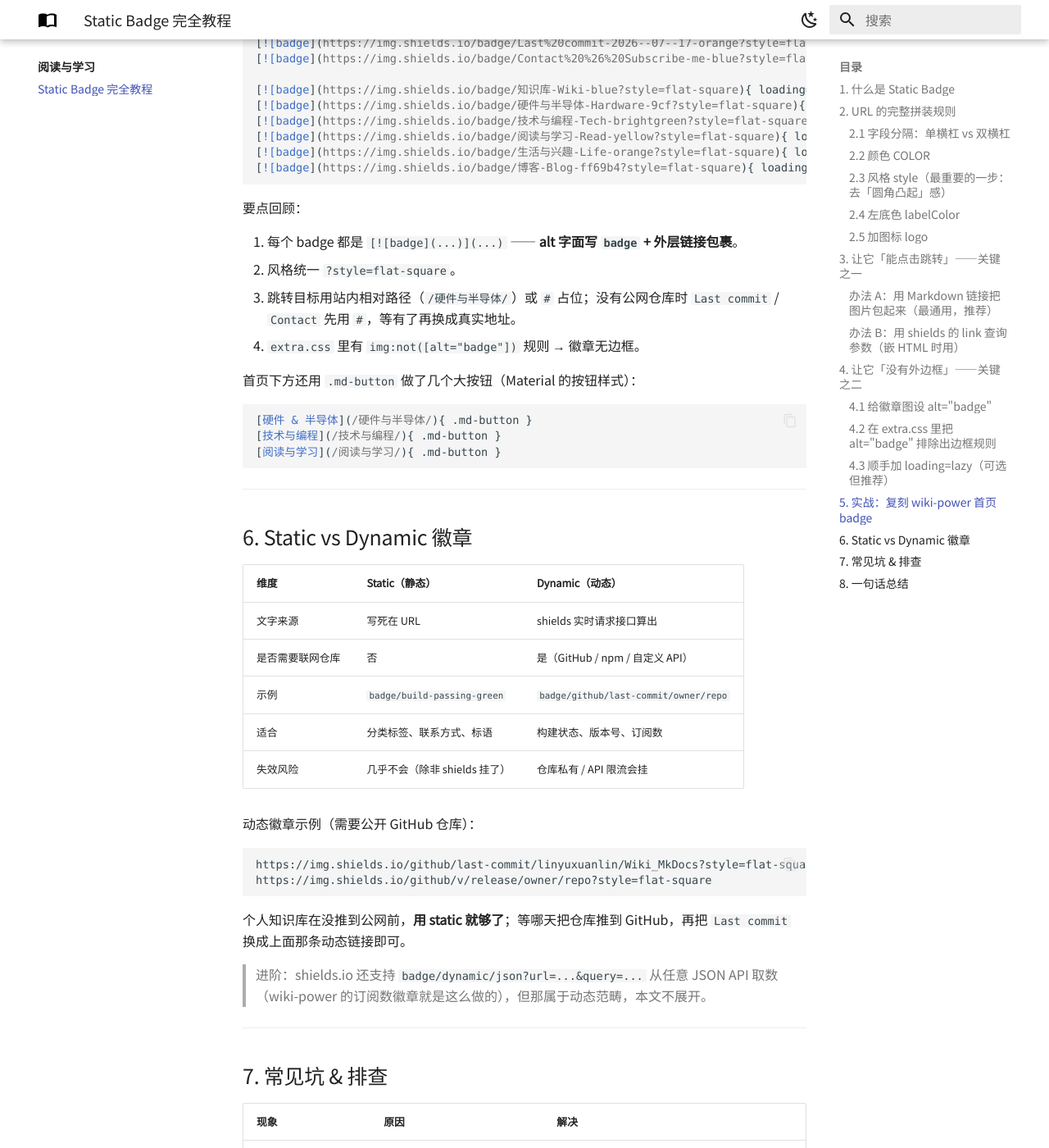
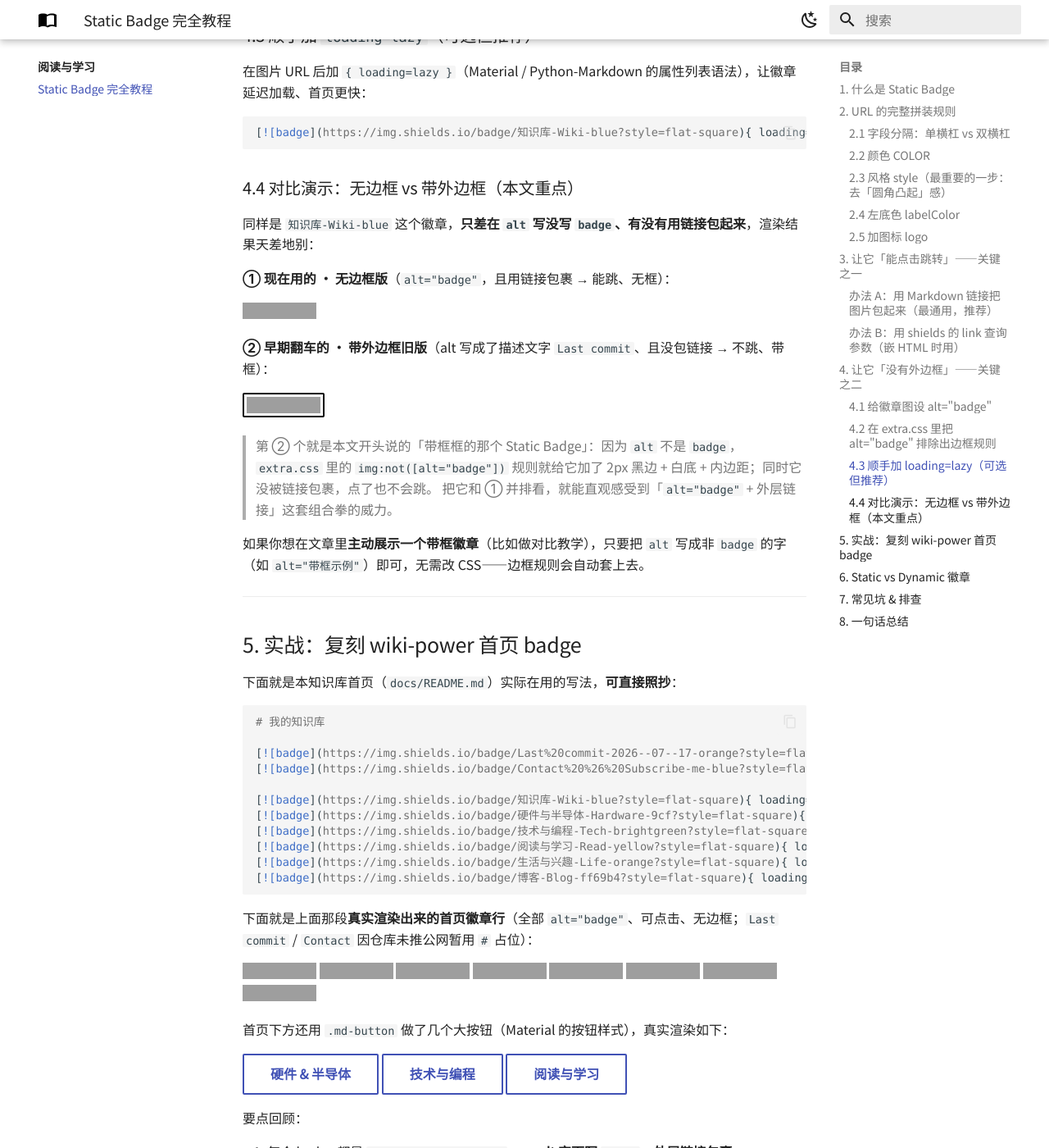
Before and after one commit to wild-civil/civil_wiki, an MkDocs documentation site: the page built from docs/阅读与学习/static-badge-教程.md, in a window 1280 px wide and 1400 px high, scrolled down 4583 px. Shown: the whole window at 82% size. Built offline with MkDocs 1.6.1 and Material for MkDocs 9.7.7, drawn with Linux system fonts in a browser that asks for light colours; some of the changed text lies outside the part shown; grey boxes are pictures that could not be loaded.

Commit message:
docs(tutorial): render live static badges + add bordered-vs-borderless comparison
- static-badge-教程.md: embed real shields.io badges in sections 1/2.3/3/5 (alt=badge, clickable, borderless)

- add 4.4 comparison: show the old bordered badge (alt=Last commit, no link) next to the borderless one

- render homepage badge row + .md-button demo live in the article

````diff
--- a/docs/阅读与学习/static-badge-教程.md
+++ b/docs/阅读与学习/static-badge-教程.md
@@ -40,6 +40,12 @@
 
 > 注意：中文可以直接写在 URL 里（shields.io 支持 UTF-8），但**空格必须编码成 `%20`**，否则链接会断。
 
+下面就是上面三行**真实渲染出来**的样子（点击可跳到 shields.io 徽章页；无边框是因为 `alt="badge"`，这一节后面会讲）：
+
+[![badge](https://img.shields.io/badge/build-passing-brightgreen?style=flat-square)](https://shields.io/badges)
+[![badge](https://img.shields.io/badge/license-MIT-blue?style=flat-square)](https://shields.io/badges)
+[![badge](https://img.shields.io/badge/版本-v1.2.3-orange?style=flat-square)](https://shields.io/badges)
+
 ---
 
 ## 2. URL 的完整拼装规则
@@ -78,6 +84,15 @@
 | `plastic` | 强立体高光 |
 | `for-the-badge` | 大写粗体、大圆角（适合社交类） |
 | `social` | 仿 GitHub 社交按钮 |
+
+下面是**同一组文字**在不同 `style` 下的真实渲染（左→右：`flat` / `flat-square` / `plastic` / `for-the-badge`）：
+
+[![badge](https://img.shields.io/badge/style-flat-9cf?style=flat)](https://shields.io/badges)
+[![badge](https://img.shields.io/badge/style-flat--square-9cf?style=flat-square)](https://shields.io/badges)
+[![badge](https://img.shields.io/badge/style-plastic-9cf?style=plastic)](https://shields.io/badges)
+[![badge](https://img.shields.io/badge/style-for--the--badge-9cf?style=for-the-badge)](https://shields.io/badges)
+
+> 本知识库首页统一用 `flat-square`（倒数第二个），左右齐平、无阴影，最像 wiki-power。
 
 加风格只需在 URL 末尾加 `?style=flat-square`：
 
@@ -121,6 +136,10 @@
 
 > 这正是 wiki-power 首页的做法：他把每个 badge 都用链接包起来，所以「能跳转」。
 > 我一开始写的是裸 `![...]`（没有外层链接），所以不跳转——这就是差异来源。
+
+下面这个徽章是**真的能点**的：点它会跳到本站的「硬件与半导体」分区（试试看）。
+
+[![badge](https://img.shields.io/badge/点击我跳到-硬件与半导体-9cf?style=flat-square)](/硬件与半导体/)
 
 ### 办法 B：用 shields 的 `link` 查询参数（嵌 HTML 时用）
 
@@ -171,6 +190,23 @@
 [![badge](https://img.shields.io/badge/知识库-Wiki-blue?style=flat-square){ loading=lazy }](/)
 ```
 
+### 4.4 对比演示：无边框 vs 带外边框（本文重点）
+
+同样是 `知识库-Wiki-blue` 这个徽章，**只差在 `alt` 写没写 `badge`、有没有用链接包起来**，渲染结果天差地别：
+
+**① 现在用的 · 无边框版**（`alt="badge"`，且用链接包裹 → 能跳、无框）：
+
+[![badge](https://img.shields.io/badge/知识库-Wiki-blue?style=flat-square)](/)
+
+**② 早期翻车的 · 带外边框旧版**（alt 写成了描述文字 `Last commit`、且没包链接 → 不跳、带框）：
+
+![Last commit](https://img.shields.io/badge/Last%20commit-2026--07--17-orange?style=flat-square)
+
+> 第 ② 个就是本文开头说的「带框框的那个 Static Badge」：因为 `alt` 不是 `badge`，`extra.css` 里的 `img:not([alt="badge"])` 规则就给它加了 2px 黑边 + 白底 + 内边距；同时它没被链接包裹，点了也不会跳。
+> 把它和 ① 并排看，就能直观感受到「`alt="badge"` + 外层链接」这套组合拳的威力。
+
+如果你想在文章里**主动展示一个带框徽章**（比如做对比教学），只要把 `alt` 写成非 `badge` 的字（如 `alt="带框示例"`）即可，无需改 CSS——边框规则会自动套上去。
+
 ---
 
 ## 5. 实战：复刻 wiki-power 首页 badge
@@ -190,6 +226,23 @@
 [![badge](https://img.shields.io/badge/生活与兴趣-Life-orange?style=flat-square){ loading=lazy }](/生活与兴趣/)
 [![badge](https://img.shields.io/badge/博客-Blog-ff69b4?style=flat-square){ loading=lazy }](/博客/)
 ```
+
+下面就是上面那段**真实渲染出来的首页徽章行**（全部 `alt="badge"`、可点击、无边框；`Last commit` / `Contact` 因仓库未推公网暂用 `#` 占位）：
+
+[![badge](https://img.shields.io/badge/Last%20commit-2026--07--17-orange?style=flat-square)](#)
+[![badge](https://img.shields.io/badge/Contact%20%26%20Subscribe-me-blue?style=flat-square)](#)
+[![badge](https://img.shields.io/badge/知识库-Wiki-blue?style=flat-square)](/)
+[![badge](https://img.shields.io/badge/硬件与半导体-Hardware-9cf?style=flat-square)](/硬件与半导体/)
+[![badge](https://img.shields.io/badge/技术与编程-Tech-brightgreen?style=flat-square)](/技术与编程/)
+[![badge](https://img.shields.io/badge/阅读与学习-Read-yellow?style=flat-square)](/阅读与学习/)
+[![badge](https://img.shields.io/badge/生活与兴趣-Life-orange?style=flat-square)](/生活与兴趣/)
+[![badge](https://img.shields.io/badge/博客-Blog-ff69b4?style=flat-square)](/博客/)
+
+首页下方还用 `.md-button` 做了几个大按钮（Material 的按钮样式），真实渲染如下：
+
+[硬件 & 半导体](/硬件与半导体/){ .md-button }
+[技术与编程](/技术与编程/){ .md-button }
+[阅读与学习](/阅读与学习/){ .md-button }
 
 要点回顾：
 
````
